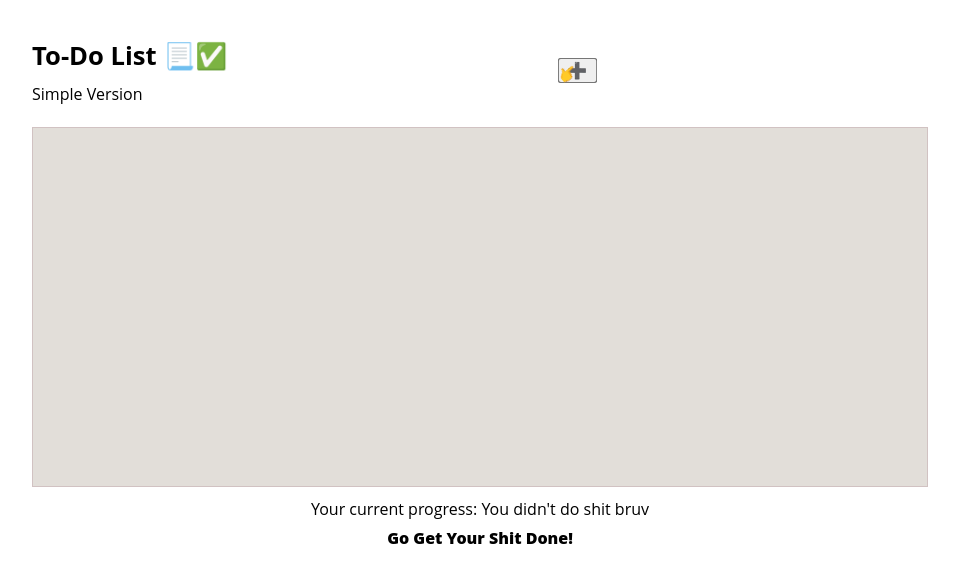
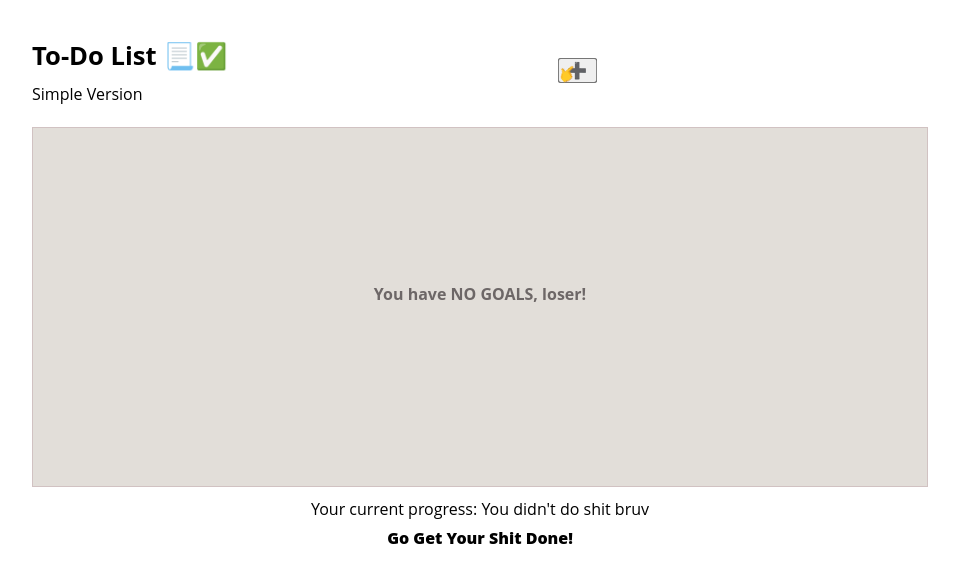
Before and after one commit to DarinJSE/todolist-minidemo, a website: page index.html in a window 1280 px wide. Shown: the whole page, without its empty margins (160-1119 px from the left). Drawn offline with Linux system fonts and the light colour scheme.

Commit message:
Adding some features

```diff
--- a/script.js
+++ b/script.js
@@ -1,9 +1,20 @@
 const addButton = document.querySelector('.task-input');
 const taskList = document.querySelector('.task-list');
+
+const mptMsg = document.createElement('p');
+mptMsg.classList.add('empty-msg');
+mptMsg.textContent = 'You have NO GOALS, loser!';
+taskList.appendChild(mptMsg);
 
 addButton.addEventListener('click', () => {
   const taskText = prompt("What's your intention?");
   if (taskText) {
+
+    if (taskList.contains(mptMsg)) {
+      taskList.removeChild(mptMsg);
+    }
+
+
     const newTask = document.createElement('div');
     newTask.classList.add('task');
     newTask.innerHTML = `${taskText} <div class="ddl"><span class="done">✔</span><span class="delete">🗑</span></div>`;
@@ -19,6 +30,10 @@ addButton.addEventListener('click', () => {
 
     deleteBtn.addEventListener('click', () => {
       taskList.removeChild(newTask);
+
+      if (taskList.querySelectorAll('.task').length === 0) {
+        taskList.appendChild(mptMsg);
+      }
     });
   }
 });
--- a/styles.css
+++ b/styles.css
@@ -45,6 +45,13 @@ main {
   margin: 0 auto;
   margin-top: 10px;
   padding-bottom: 5px;
+  text-align: center;
+}
+
+.empty-msg {
+  margin: 20vh auto;
+  font-weight: 700;
+  color: rgb(109, 103, 103);
 }
 
 .task {
```
